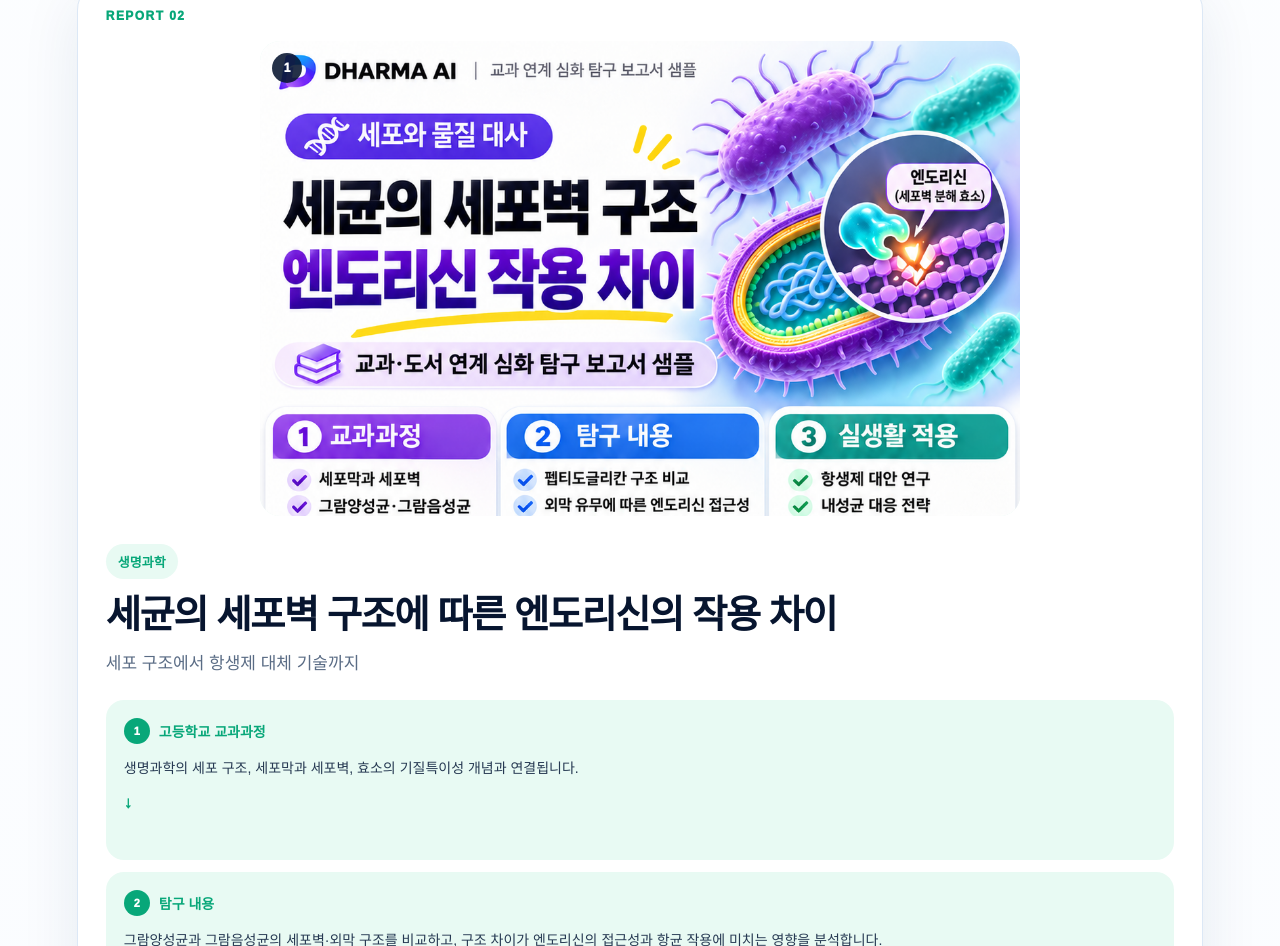
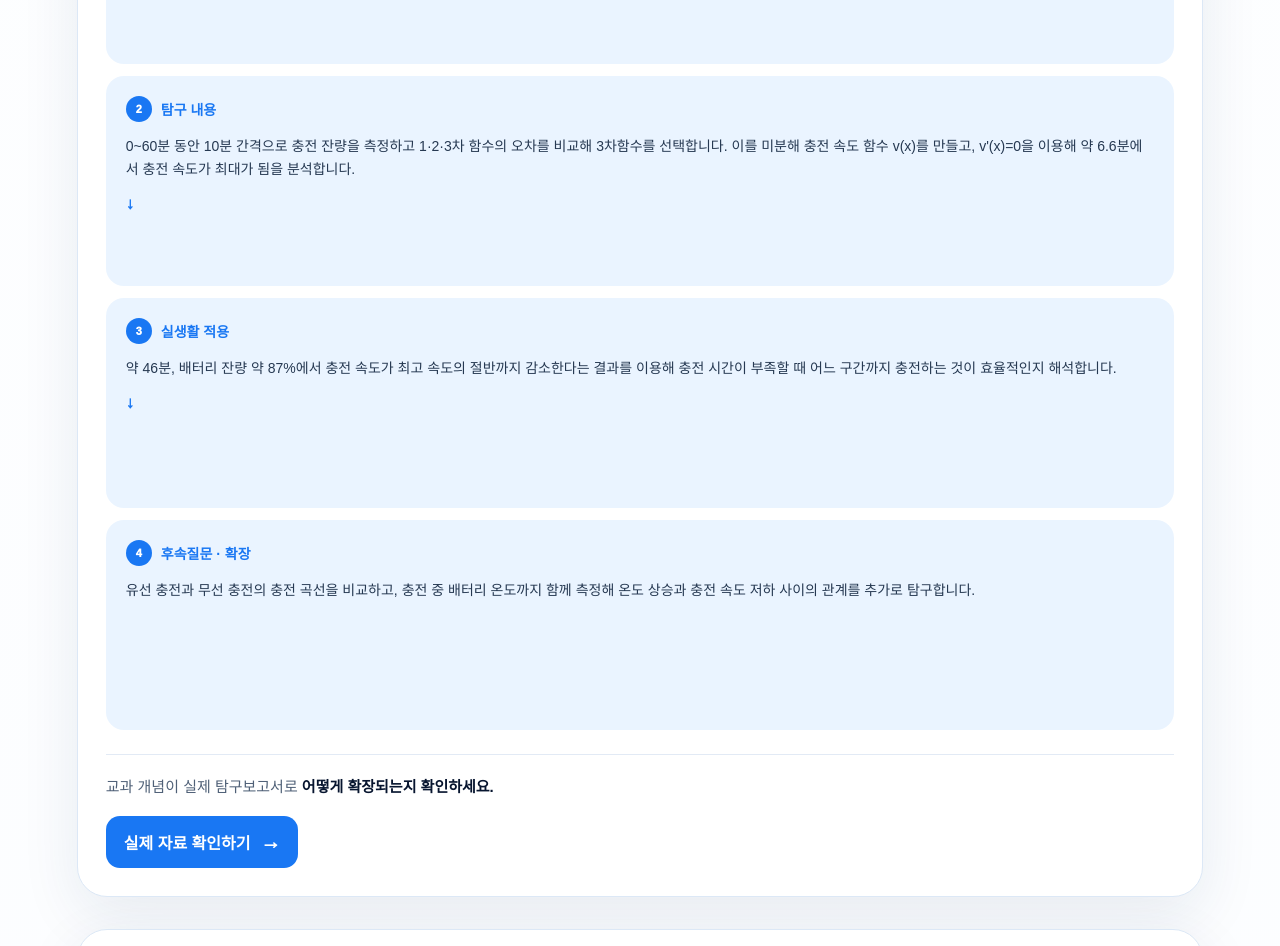
Before and after one commit to cedar5325-ui/dharma-ai, a Next.js app: page / in a window 1280 px wide. Shown: the part 3440-4386 px from the top of the page. Built offline with nearby package versions, Linux system fonts and the light colour scheme; no server answers.

Commit message:
Improve report showcase image display and detail flow

```diff
--- a/src/app/page.tsx
+++ b/src/app/page.tsx
@@ -92,19 +92,19 @@ const REPORT_SHOWCASES = [
     flow: [
   {
     label: "고등학교 교과과정",
-    text: "미적분Ⅰ의 함수, 도함수, 순간변화율과 함수의 증가·감소 개념을 활용합니다.",
+    text: "미적분Ⅰ에서 배우는 함수의 변화율, 도함수, 함수의 증가·감소와 극대 개념을 실제 충전 현상에 적용합니다. 시간에 따른 배터리 잔량을 B(x)로 두고 B'(x)를 순간 충전 속도로 해석합니다.",
   },
   {
     label: "탐구 내용",
-    text: "휴대폰 충전 데이터를 함수로 모델링하고, 도함수로 충전 속도가 가장 빠른 시점과 이후 속도가 감소하는 구간을 분석합니다.",
+    text: "0~60분 동안 10분 간격으로 충전 잔량을 측정하고 1·2·3차 함수의 오차를 비교해 3차함수를 선택합니다. 이를 미분해 충전 속도 함수 v(x)를 만들고, v'(x)=0을 이용해 약 6.6분에서 충전 속도가 최대가 됨을 분석합니다.",
   },
   {
     label: "실생활 적용",
-    text: "배터리 잔량과 충전 속도의 관계를 통해 효율적인 충전 시간과 적정 충전 범위를 해석합니다.",
+    text: "약 46분, 배터리 잔량 약 87%에서 충전 속도가 최고 속도의 절반까지 감소한다는 결과를 이용해 충전 시간이 부족할 때 어느 구간까지 충전하는 것이 효율적인지 해석합니다.",
   },
   {
     label: "후속질문 · 확장",
-    text: "유선·무선 충전의 충전 곡선과 배터리 온도 변화를 비교하여 충전 방식에 따른 효율 차이로 확장합니다.",
+    text: "유선 충전과 무선 충전의 충전 곡선을 비교하고, 충전 중 배터리 온도까지 함께 측정해 온도 상승과 충전 속도 저하 사이의 관계를 추가로 탐구합니다.",
   },
 ],
     images: [
@@ -121,21 +121,22 @@ const REPORT_SHOWCASES = [
     flow: [
   {
     label: "고등학교 교과과정",
-    text: "생명과학의 세포 구조, 세포막과 세포벽, 효소의 기질특이성 개념과 연결됩니다.",
+    text: "생명과학에서 배우는 세포막과 세포벽의 구조, 효소와 기질특이성, 물질의 막 투과 개념을 박테리오파지 유래 효소인 엔도리신의 작용과 연결합니다.",
   },
   {
     label: "탐구 내용",
-    text: "그람양성균과 그람음성균의 세포벽·외막 구조를 비교하고, 구조 차이가 엔도리신의 접근성과 항균 작용에 미치는 영향을 분석합니다.",
+    text: "그람양성균의 두꺼운 펩티도글리칸층과 그람음성균의 외막·얇은 펩티도글리칸 구조를 비교합니다. 엔도리신이 세포벽 결합을 절단할 수 있어도 외막 때문에 표적에 도달하지 못하면 항균 효과가 제한될 수 있음을 분석합니다.",
   },
   {
     label: "실생활 적용",
-    text: "항생제 내성균에 대응하기 위한 박테리오파지 유래 항균 효소의 활용 가능성을 살펴봅니다.",
+    text: "항생제 내성균 증가 문제와 연결하여 엔도리신을 새로운 항균 기술로 활용할 가능성을 살펴봅니다. 특히 외막이 없는 그람양성균과 외막 장벽이 존재하는 그람음성균에서 효과 차이가 나타나는 이유를 설명합니다.",
   },
   {
     label: "후속질문 · 확장",
-    text: "그람음성균의 외막 장벽을 극복하기 위한 엔도리신 개량과 온도·pH 조건에 따른 활성 변화 탐구로 확장합니다.",
+    text: "엔도리신에 막과 상호작용하는 펩타이드를 결합하거나 외막 투과성을 높이는 전략을 탐구하고, 개량 효소가 온도·pH 변화에서도 활성을 유지하는지 정량 비교하는 방향으로 확장합니다.",
   },
 ],
+
     images: [
       "/sample-reports/endolysin-1.png",
     ],
@@ -150,19 +151,19 @@ const REPORT_SHOWCASES = [
     flow: [
   {
     label: "고등학교 교과과정",
-    text: "기하의 공간좌표, 두 점 사이 거리, 구의 방정식, 벡터와 내적 개념을 활용합니다.",
+    text: "기하의 공간좌표, 두 점 사이의 거리, 구의 방정식, 위치벡터와 벡터의 내적을 GPS 위치 결정과 이동 경로 분석에 적용합니다.",
   },
   {
     label: "탐구 내용",
-    text: "여러 위성과의 거리 조건으로 수신기의 위치를 계산하고, 위치좌표와 벡터를 이용해 철새의 이동 거리·방향·속력을 분석합니다.",
+    text: "여러 GPS 위성을 중심으로 한 구의 방정식을 세우고 연립하여 수신기의 공간좌표 P(2,3,4)를 구합니다. 이후 철새의 위치좌표를 벡터로 표현해 이동거리, 변위, 방향 변화와 평균속력을 계산합니다.",
   },
   {
     label: "실생활 적용",
-    text: "GPS 위치결정, 내비게이션, 야생동물 위치추적과 생태 연구에 수학적 원리가 어떻게 활용되는지 확인합니다.",
+    text: "GPS 내비게이션과 위치추적 장치가 실제로 어떤 수학 원리로 작동하는지 이해하고, 국립생물자원관의 두견새 위치추적 자료를 이용해 실제 이동 구간의 평균속력도 계산합니다.",
   },
   {
     label: "후속질문 · 확장",
-    text: "실제 철새 이동 데이터에 기후·먹이·서식지 정보를 결합해 이동 패턴과 환경 요인의 관계를 분석하는 방향으로 확장합니다.",
+    text: "철새의 연속 위치정보에 기후, 먹이 자원, 중간 기착지와 서식지 데이터를 함께 결합해 이동 경로를 결정하는 환경적 요인을 분석하는 연구로 확장합니다.",
   },
 ],
     images: [
@@ -179,19 +180,19 @@ const REPORT_SHOWCASES = [
     flow: [
   {
     label: "고등학교 교과과정",
-    text: "물리학의 전자기 유도, 패러데이 법칙, 렌츠 법칙, 뉴턴 운동 법칙과 에너지 보존 개념을 활용합니다.",
+    text: "물리학의 패러데이 전자기 유도 법칙, 렌츠 법칙, 뉴턴 운동 법칙과 에너지 보존을 자석과 금속관의 낙하 운동에 적용합니다.",
   },
   {
     label: "탐구 내용",
-    text: "구리·알루미늄·아크릴관과 절개 여부를 변인으로 설정해 자석의 낙하 속력과 가속도를 비교하고 와전류 제동 효과를 분석합니다.",
+    text: "구리관·절개 구리관·알루미늄관·아크릴관을 비교하고 자석의 낙하 시간, 위치별 평균속력과 가속도를 측정합니다. 도체의 전기전도도뿐 아니라 유도전류가 순환할 수 있는 경로 자체가 와전류 제동에 미치는 영향을 분석합니다.",
   },
   {
     label: "실생활 적용",
-    text: "고속열차·엘리베이터 등에서 활용되는 비접촉 전자기 제동과 자기 제동 기술의 원리를 이해할 수 있습니다.",
+    text: "와전류에 의한 비접촉 제동 원리를 고속열차·엘리베이터 등의 자기 제동 장치와 연결하여, 마찰 없이 운동을 제어하는 기술의 물리적 원리를 이해합니다.",
   },
   {
     label: "후속질문 · 확장",
-    text: "도체의 전기전도도, 두께, 전류 순환 경로와 제동력의 관계 및 에너지 전환 과정으로 실험을 확장할 수 있습니다.",
+    text: "도체의 두께·내경·전기전도도와 제동력 사이의 관계를 정량화하고, 자석의 운동에너지가 도체의 줄열로 변환되는 과정과 종단속력 형성 원리까지 확장합니다.",
   },
 ],
     images: [
@@ -208,19 +209,19 @@ const REPORT_SHOWCASES = [
     flow: [
   {
     label: "고등학교 교과과정",
-    text: "화학의 산화·환원 반응, 전자 이동, 산화수와 반응성 개념을 생명현상과 연결합니다.",
+    text: "화학에서 배우는 산화·환원 반응, 전자 이동, 산화수와 물질의 반응성을 세포 내부에서 일어나는 활성산소 반응과 연결합니다.",
   },
   {
     label: "탐구 내용",
-    text: "활성산소가 세포막 지질과 DNA를 산화시키는 과정과 비타민 C 등 항산화 물질이 전자를 제공해 이를 조절하는 원리를 분석합니다.",
+    text: "활성산소가 세포막의 불포화 지방산을 산화시키고 DNA 염기와 결합에 손상을 주는 과정을 분석합니다. 이어 비타민 C가 전자를 제공하며 스스로 산화되는 환원제 역할을 하는 원리를 탐구합니다.",
   },
   {
     label: "실생활 적용",
-    text: "노화, 세포 손상, 질환과 항산화 작용을 화학적 산화·환원 반응의 관점에서 이해합니다.",
+    text: "산화 스트레스가 세포 기능 저하와 노화·질환 연구에서 어떤 의미를 가지는지 살펴보고, 비타민 C·E와 항산화 효소가 생체 내 산화·환원 균형 유지에 어떻게 기여하는지 이해합니다.",
   },
   {
     label: "후속질문 · 확장",
-    text: "활성산소의 생성·제거 균형, 항산화 효소와 생체 항상성, 질환 발생과의 관계를 더 깊게 탐구할 수 있습니다.",
+    text: "활성산소가 항상 해로운 물질이 아니라 낮은 농도에서는 신호전달에도 참여한다는 점에 주목해, 활성산소 생성·제거 균형과 생체 항상성 및 질환 발생의 관계로 확장합니다.",
   },
 ],
     images: [
@@ -237,19 +238,19 @@ const REPORT_SHOWCASES = [
     flow: [
   {
     label: "고등학교 교과과정",
-    text: "컴퓨터 시스템의 이진수 표현, 논리게이트, 가산기, 조합논리회로와 불 대수 개념을 활용합니다.",
+    text: "컴퓨터 시스템에서 배우는 이진수와 2의 보수 표현, 반가산기·전가산기, 논리게이트, 조합논리회로와 불 대수 법칙을 활용합니다.",
   },
   {
     label: "탐구 내용",
-    text: "반가산기·전가산기·리플 캐리 가산기의 구조를 바탕으로 오버플로우 조건을 분석하고 불 대수로 검출 논리식을 간소화합니다.",
+    text: "부호 없는 정수와 2의 보수 정수에서 오버플로우가 발생하는 조건을 비교하고, 리플 캐리 가산기의 최상위 캐리 신호를 이용해 오버플로우 검출식을 구성합니다. 불 대수로 논리식을 간소화하여 XOR 게이트 하나로 표현합니다.",
   },
   {
     label: "실생활 적용",
-    text: "CPU와 디지털 회로에서 연산 결과가 표현 범위를 벗어났는지 검출하고 오류를 처리하는 원리와 연결됩니다.",
+    text: "CPU와 디지털 회로가 계산 결과가 표현 가능한 범위를 벗어났는지 감지하는 원리와 연결하며, 프로세서의 오버플로우 플래그와 예외처리, 포화연산 등의 실제 처리 방식까지 살펴봅니다.",
   },
   {
     label: "후속질문 · 확장",
-    text: "XOR 기반 검출 회로, 비트 폭 증가, 캐리 전파 지연과 고속 가산기 설계 문제로 확장할 수 있습니다.",
+    text: "4비트에서 8·16·32비트로 비트 폭이 커질 때 캐리 전파 지연이 어떻게 증가하는지 분석하고, 리플 캐리 가산기에서 캐리 예측 가산기와 같은 고속 회로 설계로 확장합니다.",
   },
 ],
     images: [
@@ -1009,25 +1010,29 @@ export default function HomePage() {
 .showcaseImages {
   display: flex;
   justify-content: center;
-  align-items: center;
-  gap: 12px;
+  align-items: flex-start;
+  width: 100%;
 }
 
 .showcaseImageBox {
   position: relative;
-  overflow: hidden;
-  width: min(100%, 760px);
+  width: min(100%, 980px);
+  max-width: 980px;
+  height: auto;
   aspect-ratio: auto;
+  margin: 0 auto;
+  overflow: visible;
   border-radius: 20px;
   background: var(--soft);
 }
 
 .showcaseImage {
+  display: block;
   width: 100%;
   height: auto;
-  display: block;
+  max-height: none;
   object-fit: contain;
-  margin: 0 auto;
+  object-position: center top;
 }
 
 .showcaseImageNumber {
@@ -1092,9 +1097,9 @@ export default function HomePage() {
 }
 
 .flowStep {
-  min-height: 160px;
-  padding: 18px;
-
+  min-height: 210px;
+  height: auto;
+  padding: 20px;
   border-radius: 18px;
   background: var(--soft);
 }
@@ -1218,10 +1223,12 @@ export default function HomePage() {
   }
 
   .showcaseImageBox {
-  width: 92%;
-  max-width: 520px;
+  width: 96%;
+  max-width: 560px;
+  height: auto;
   aspect-ratio: auto;
   margin: 0 auto;
+  overflow: visible;
   border-radius: 16px;
 }
 
```
